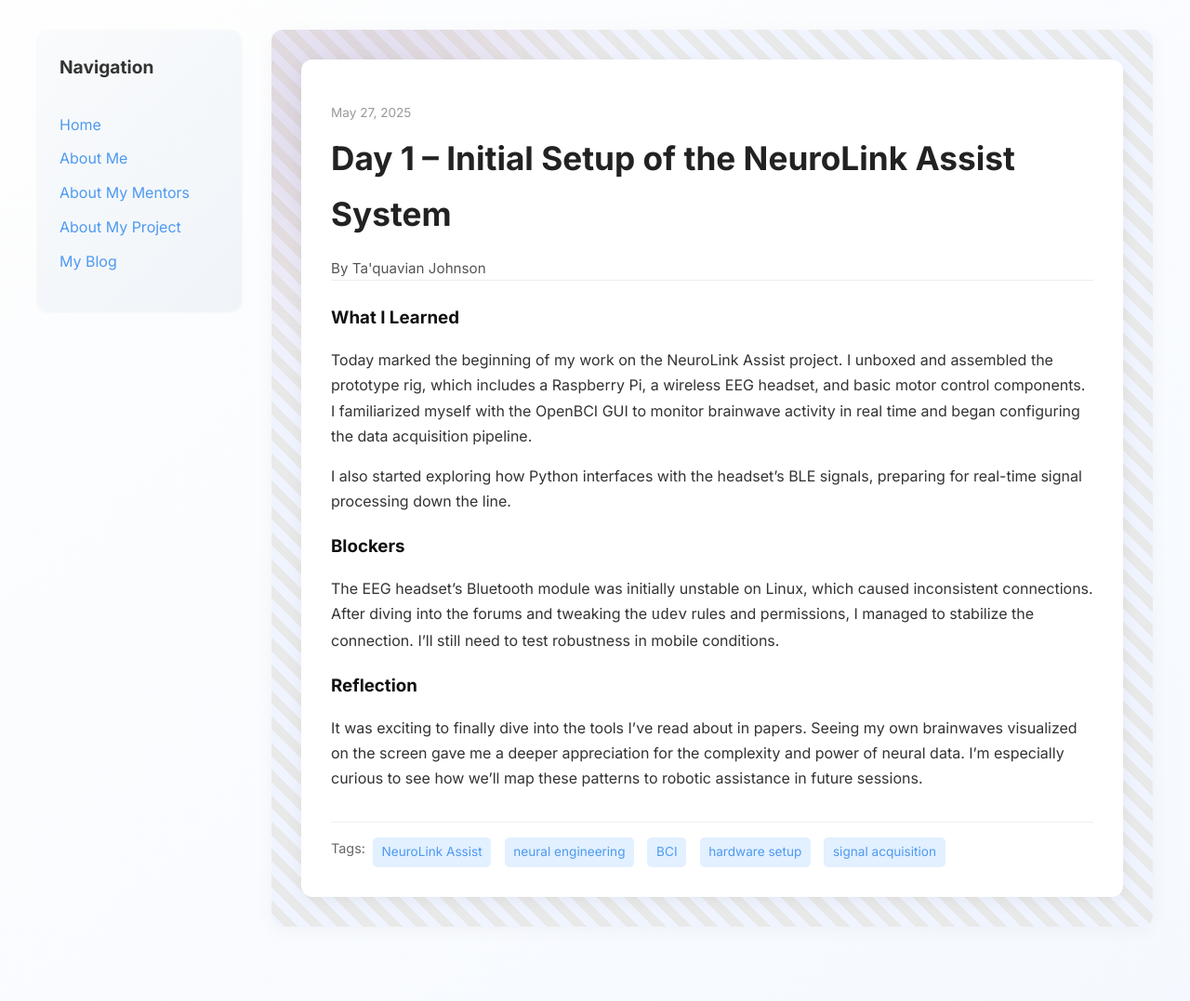
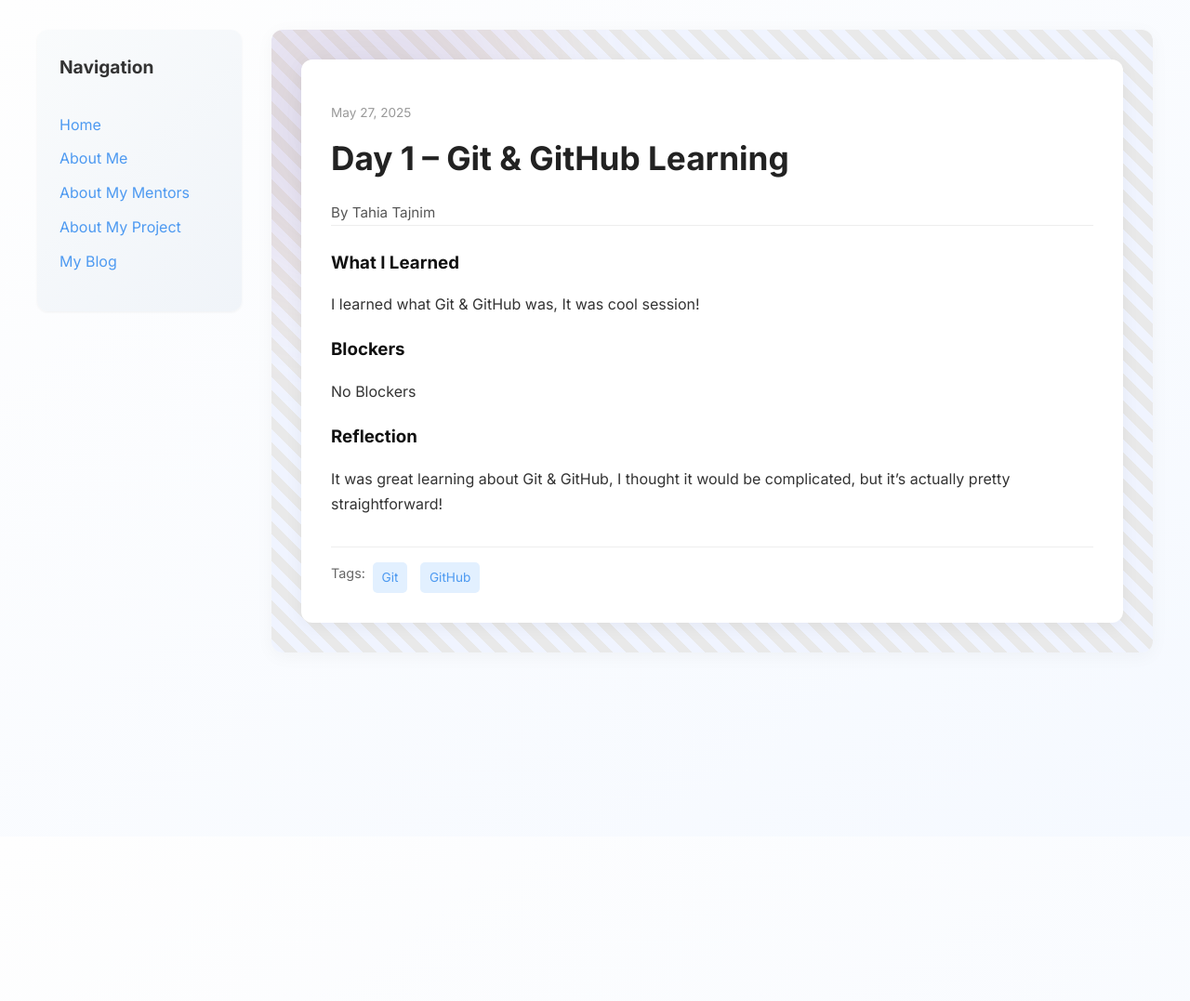
Before and after one commit to Tataj1/Tataj1.github.io, a Jekyll site: the page built from _posts/2025-05-27-day-1.md, in a window 1280 px wide. Shown: the whole page at 93% size. Built offline with Jekyll 4.4.1, drawn with Linux system fonts in a browser that asks for light colours; after the commit the page ends 900 px from its top, so only the background shows below that.

Commit message:
Update 2025-05-27-day-1.md

```diff
--- a/_posts/2025-05-27-day-1.md
+++ b/_posts/2025-05-27-day-1.md
@@ -1,19 +1,16 @@
 ---
 layout: post
-title: "Day 1 – Initial Setup of the NeuroLink Assist System"
+title: "Day 1 – Git & GitHub Learning"
 date: 2025-05-27
-author: Ta'quavian Johnson
+author: Tahia Tajnim
 permalink: /day1.html
-tags: ["NeuroLink Assist", "neural engineering", "BCI", "hardware setup", "signal acquisition"]
+tags: ["Git", "GitHub"]
 
 what_i_learned: |
-  Today marked the beginning of my work on the NeuroLink Assist project. I unboxed and assembled the prototype rig, which includes a Raspberry Pi, a wireless EEG headset, and basic motor control components. I familiarized myself with the OpenBCI GUI to monitor brainwave activity in real time and began configuring the data acquisition pipeline.
-
-  I also started exploring how Python interfaces with the headset's BLE signals, preparing for real-time signal processing down the line.
-
+  I learned what Git & GitHub was, It was cool session!
 blockers: |
-  The EEG headset’s Bluetooth module was initially unstable on Linux, which caused inconsistent connections. After diving into the forums and tweaking the `udev` rules and permissions, I managed to stabilize the connection. I’ll still need to test robustness in mobile conditions.
+  No Blockers
 
 reflection: |
-  It was exciting to finally dive into the tools I’ve read about in papers. Seeing my own brainwaves visualized on the screen gave me a deeper appreciation for the complexity and power of neural data. I’m especially curious to see how we’ll map these patterns to robotic assistance in future sessions.
+  It was great learning about Git & GitHub, I thought it would be complicated, but it's actually pretty straightforward!
 ---
```
